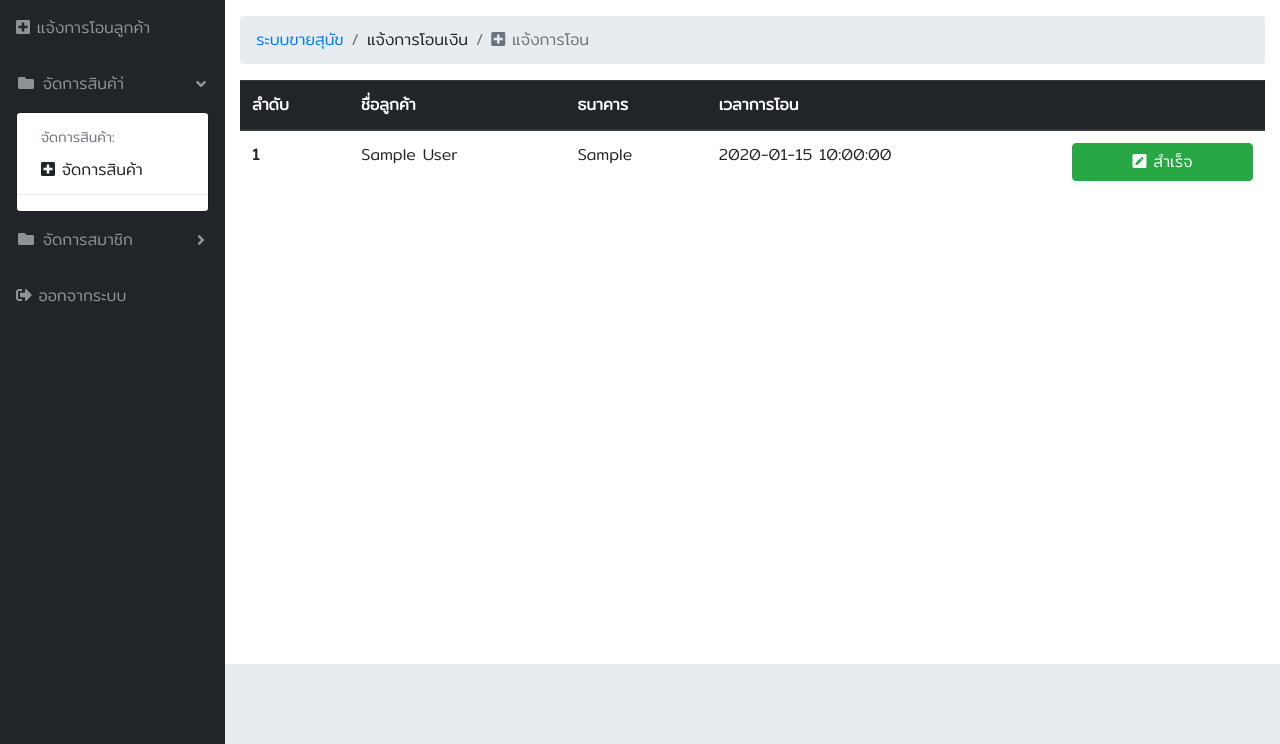
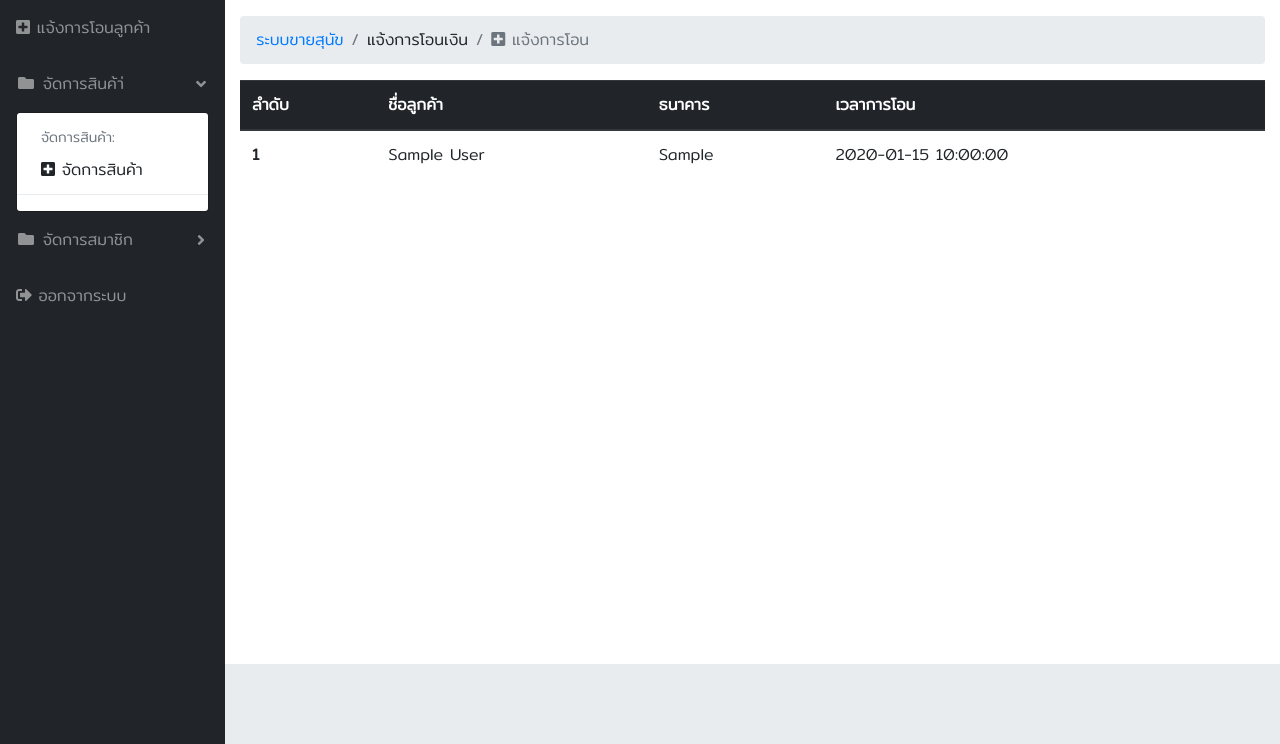
Before and after one commit to chatchonza12/part, a PHP site: page /part/admin/manager_tranfer.php in a window 1280 px wide. Shown: the part 56-800 px from the top of the page. Run offline with PHP 8.4, Linux system fonts and the light colour scheme; tables that the repository leaves empty or names only in its code hold one stand-in row (values such as "Sample post").

Commit message:
Update manager_tranfer.php

```diff
--- a/admin/manager_tranfer.php
+++ b/admin/manager_tranfer.php
@@ -51,7 +51,6 @@ if(isset($_POST['submit_dog'])){
               <th scope="col">ชื่อลูกค้า</th>
               <th scope="col">ธนาคาร</th>
               <th scope="col">เวลาการโอน</th>
-              <th scope="col"></th>
             </tr>
           </thead>
           <tbody>
@@ -66,11 +65,6 @@ if(isset($_POST['submit_dog'])){
               <td><?php echo $row["member_name"]; ?></td>
               <td><?php echo $row["transfer_bank"]; ?></td>
               <td><?php echo $row["transfer_time"]; ?></td>
-              <td width="20%">
-                <div class="btn-group btn-block" role="group" aria-label="Basic example">
-                    <a href="manager_dog_edit.php?id=<?php echo $row["products_id"]; ?>" class="btn btn-success"><i class="fas fa-pen-square"></i> สำเร็จ</a>
-                </div>
-             </td>
             </tr>
             <?php
             } } else {
```
